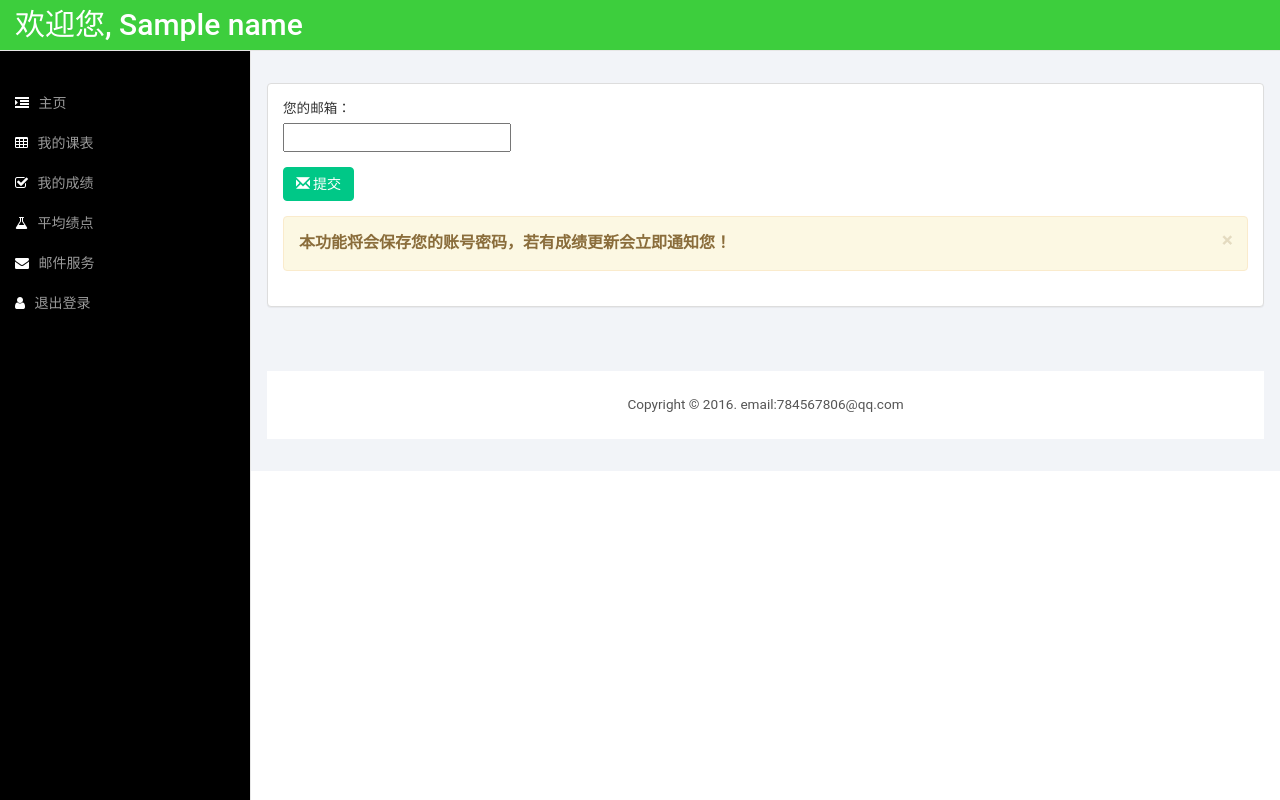
After one commit to Maql50/edulnwechat, a Django app: template zfwechat/templates/email.html in a window 1280 px wide. The commit adds this page. Run offline with Django 3.2, Linux system fonts and the light colour scheme; tables that the repository leaves empty hold one stand-in row (values such as "Sample post"); the template is opened without the code that fills it: values that come from a table or form of the project are taken from there, most other values are stand-ins (such as "Sample title", 1, 10 or a date in 2020); parts of the project's set-up code (start-up, migrations or seed data) failed here and were passed over; some libraries are stand-ins or nearby versions.

Commit message:
增加邮件功能

```diff
--- a/zfwechat/forms.py
+++ b/zfwechat/forms.py
@@ -11,3 +11,7 @@ class UserForm(forms.Form):
 	password = forms.CharField( min_length=6,required=True,widget=forms.PasswordInput(attrs={'placeholder': u'请输入你的密码...'},))
 	isAutoLogin = forms.BooleanField(required=False)
 	isRemember = forms.BooleanField(required=False)
+
+class EmailForm(forms.Form):
+	'''用户邮箱'''
+	email = forms.CharField(max_length=55, required=True)
--- a/zfwechat/models.py
+++ b/zfwechat/models.py
@@ -33,7 +33,8 @@ class StudentModel(models.Model):
  	studentNo = models.CharField(max_length=11)
  	studentPsw = models.CharField(max_length=255)
  	email = models.CharField(max_length=55)
- 	markNum = models.IntegerField(max_length=11)
+ 	name = models.CharField(max_length=10)
+ 	markNum = models.IntegerField()
 
  	def __unicode__(self):
  		return self.studentNo+" "+ self.studentPsw+" "
--- a/zfwechat/static/css/style.css
+++ b/zfwechat/static/css/style.css
@@ -552,6 +552,9 @@ a.tiles_info, a.shortcut-tiles {
 }
 .tw2{
   background: #00aced;
+}
+.gr1{
+  background: RGB(123,185,66)
 }
 .content_bottom{
 	margin-bottom:1em;
--- a/zfwechat/templates/base.html
+++ b/zfwechat/templates/base.html
@@ -90,6 +60,9 @@ Smartphone Compatible web template, free webdesigns for Nokia, Samsung, LG, Sony
                         </li>
                         <li>
                             <a href="/wechat/gradepoint"><i class="fa fa-flask nav_icon" style="#fff"></i> 平均绩点</a>
+                        </li>
+                        <li>
+                            <a href="/wechat/email"><i class="fa fa-envelope nav_icon" style="#fff"></i> 邮件服务</a>
                         </li>
                         <li>
                             <a href="/wechat/logout"><i class="fa fa-user nav_icon" style="#fff"></i> 退出登录</a>
--- /dev/null
+++ b/zfwechat/templates/email.html
@@ -0,0 +1,38 @@
+{% extends "base.html" %}
+
+{% block title%}
+邮件服务
+{% endblock %}
+
+{% block stuName %}
+{{ name }}
+{% endblock %}
+
+{% block main %}
+
+{% if not message  %}
+  <div class="panel panel-default">
+    <div class="panel-body">
+      <form method="post">
+         <div class="form-group">
+            <label>您的邮箱：</label>
+            <div >
+               {{ form.email }}
+            </div>
+         </div>
+         <div class="form-group">
+            <div>
+               <button type="submit" class="btn btn-primary"><span class="glyphicon glyphicon-envelope tag_02"></span>提交</button>
+            </div>
+         </div>
+      </form>
+      <div class="alert alert-warning alert-dismissible" role="alert"><button type="button" class="close" data-dismiss="alert" aria-label="Close"><span aria-hidden="true">&times;</span></button>
+        <strong>本功能将会保存您的账号密码，若有成绩更新会立即通知您！</strong>
+      </div>
+    </div>
+  </div>
+{% else %}
+ <div class="alert alert-success" role="alert"><center>{{ message }}</center></div>
+{% endif %}
+
+{% endblock %}
--- a/zfwechat/templates/mark.html
+++ b/zfwechat/templates/mark.html
@@ -38,7 +38,7 @@
                 <span class="label btn_6 label-success">{{ mark_obj.score }}</span>
               {% else %}
                   <span class="label btn_6 label-danger">{{mark_obj.score}}</span>
-              {% endif%}
+              {% endif %}
             </td>
           </tr>
         {% endfor%}
```
Also changed, not shown: other parts of zfwechat/templates/base.html (+0 -30 lines), zfwechat/lingnanedu.py (+3 -7 lines), zfwechat/templates/index.html (+11 -1 lines), zfwechat/util.py (+15 -7 lines), zfwechat/views.py (+19 -14 lines), 5 other files.
